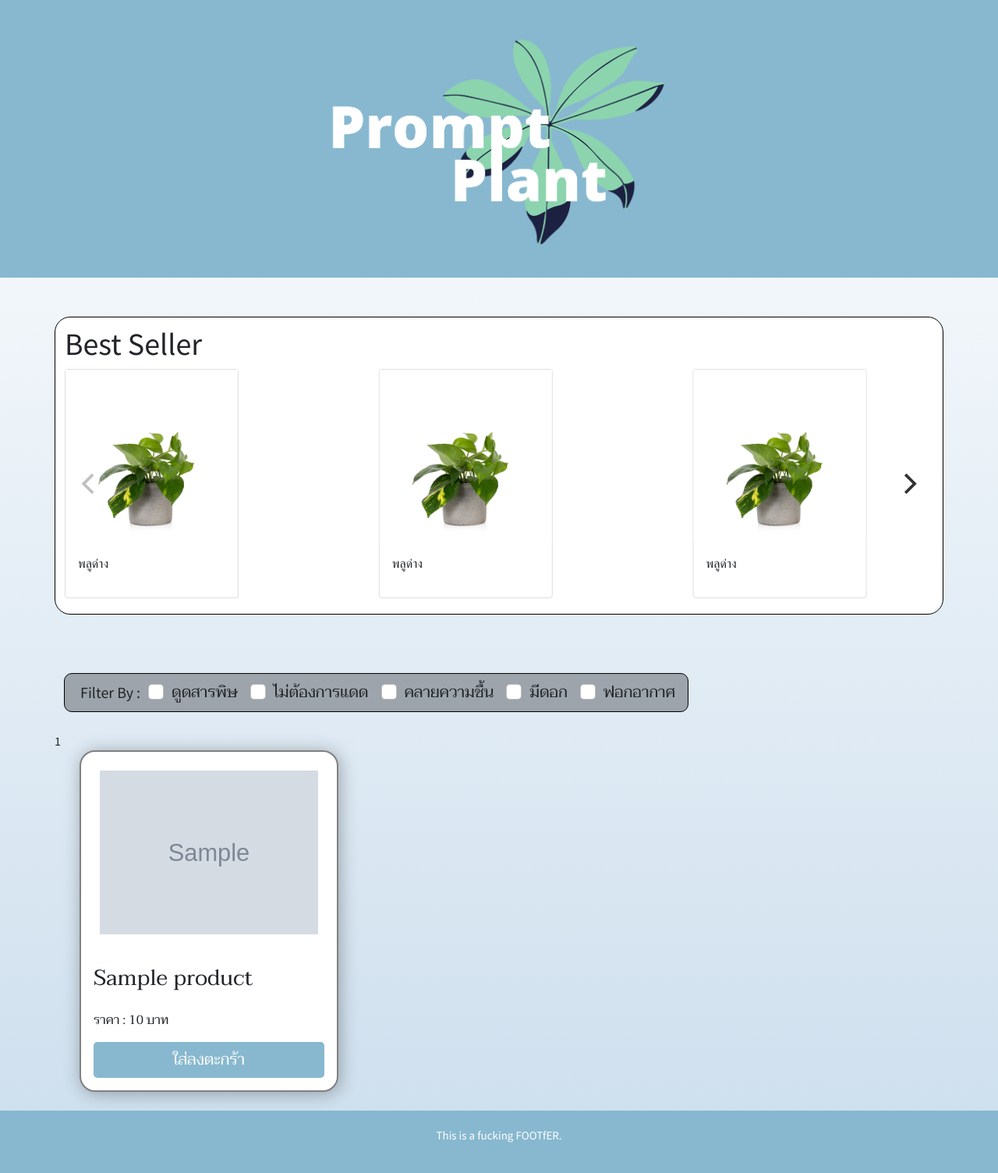
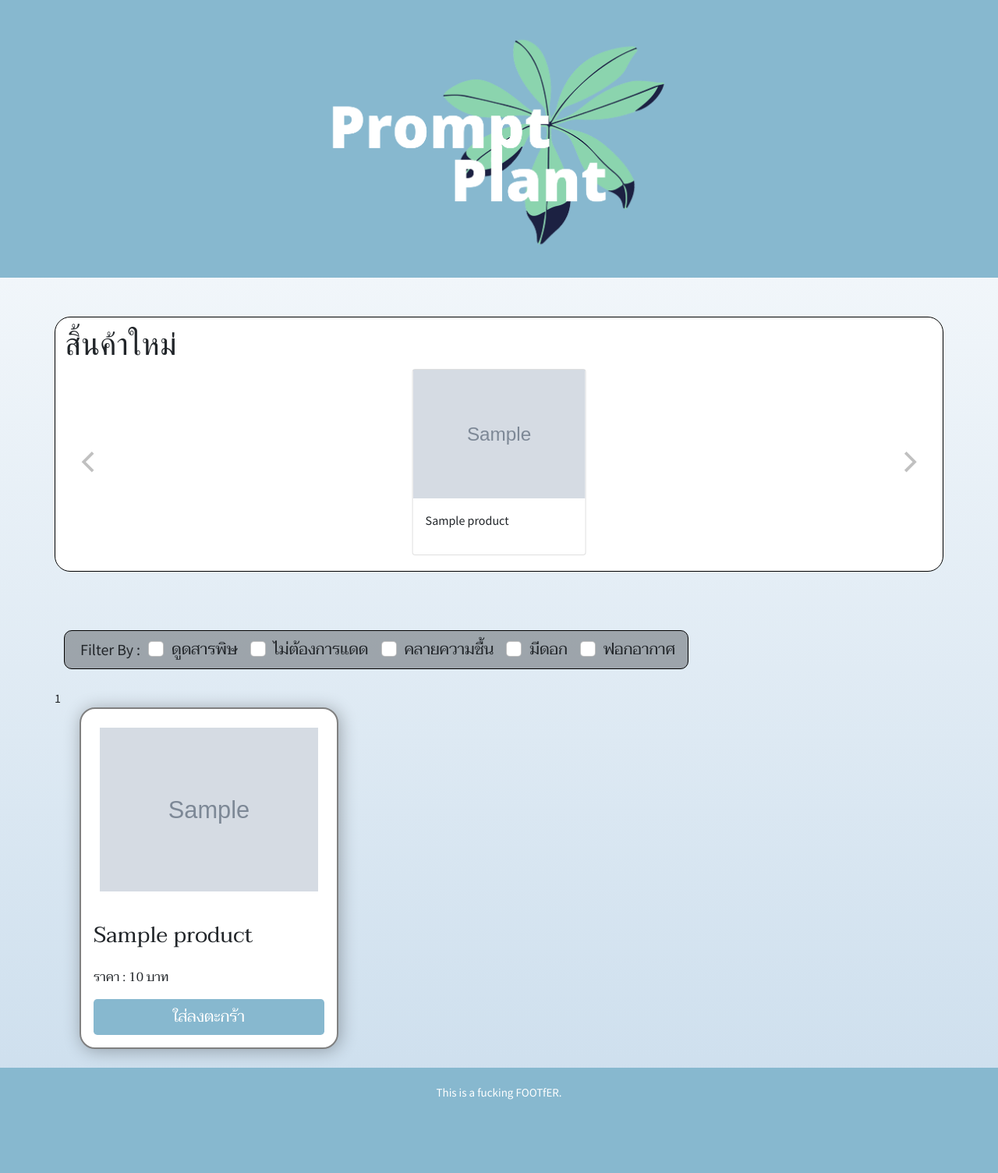
Before and after one commit to sutha001/ECommerceIndoorplants, a PHP site: page /index-fix.php in a window 1280 px wide. Shown: the part 58-1562 px from the top of the page at 78% size. After the commit the page ends 1468 px from the top, so only its background shows below. Run offline with PHP 8.4, Linux system fonts and the light colour scheme; tables that the repository leaves empty or names only in its code hold one stand-in row (values such as "Sample post"); grey boxes marked "Sample" are stand-in pictures; some libraries are stand-ins or nearby versions.

Commit message:
Update index-fix.php

```diff
--- a/index-fix.php
+++ b/index-fix.php
@@ -7,6 +7,12 @@ session_start();
 
 $sql = "SELECT * FROM product";
 $result = mysqli_query($connect, $sql);
+
+$sql_new_product = "SELECT product_id, image, product_name FROM product ORDER BY product_id ASC";
+
+$result_product = mysqli_query($connect, $sql_new_product);
+
+$i = 0;
 
 ?>
 <!DOCTYPE html>
@@ -88,7 +94,7 @@ $result = mysqli_query($connect, $sql);
     </a>
   </div>-->
   <div class="head" style="height: auto; display: flex; align-items: center; justify-content: center;">
-    <img src="img/logo.png" width="45%">
+    <img src="user/New folder/img/logo.png" width="45%">
   </div>
   <!--  -->
   <div class="container">
@@ -96,73 +102,27 @@ $result = mysqli_query($connect, $sql);
 
       <div class="bestsell">
         <div>
-          <h1 style="font-family: 'Source Sans Pro', sans-serif;">Best Seller</h1>
+          <h1 style="font-family: 'Source Sans Pro', sans-serif;">สิ้นค้าใหม่</h1>
         </div>
 
         <div class="main-carousel" data-flickity='{ "cellAlign": "center", "contain": true, "pageDots": false, "draggable": false}'>
 
-          <div class="carousel-cell">
-            <div class="card">
-              <img src="img/พลูด่าง.jpg">
-              <div class="card-body">
-                <p>พลูด่าง</p>
+          <?php while ($row = $result_product->fetch_assoc()) : ?>
+            <div class="carousel-cell">
+              <div class="card">
+                <img src="../admin/images_product/<?php echo $row['image']; ?>">
+                <div class="card-body">
+                  <p><?php echo $row['product_name']; ?></p>
+                </div>
               </div>
             </div>
-          </div>
+            <?php if ($i == 5) {
+              break;
+            }
+            $i++;
 
-          <div class="carousel-cell">
-            <div class="card">
-              <img src="img/พลูด่าง.jpg">
-              <div class="card-body">
-                <p>พลูด่าง</p>
-              </div>
-            </div>
-          </div>
-
-          <div class="carousel-cell">
-            <div class="card">
-              <img src="img/พลูด่าง.jpg">
-              <div class="card-body">
-                <p>พลูด่าง</p>
-              </div>
-            </div>
-          </div>
-
-          <div class="carousel-cell">
-            <div class="card">
-              <img src="img/พลูด่าง.jpg">
-              <div class="card-body">
-                <p>พลูด่าง</p>
-              </div>
-            </div>
-          </div>
-
-          <div class="carousel-cell">
-            <div class="card">
-              <img src="img/พลูด่าง.jpg">
-              <div class="card-body">
-                <p>พลูด่าง</p>
-              </div>
-            </div>
-          </div>
-
-          <div class="carousel-cell">
-            <div class="card">
-              <img src="img/พลูด่าง.jpg">
-              <div class="card-body">
-                <p>พลูด่าง</p>
-              </div>
-            </div>
-          </div>
-
-          <div class="carousel-cell">
-            <div class="card">
-              <img src="img/พลูด่าง.jpg">
-              <div class="card-body">
-                <p>พลูด่าง</p>
-              </div>
-            </div>
-          </div>
+            ?>
+          <?php endwhile ?>
 
 
         </div>
```
